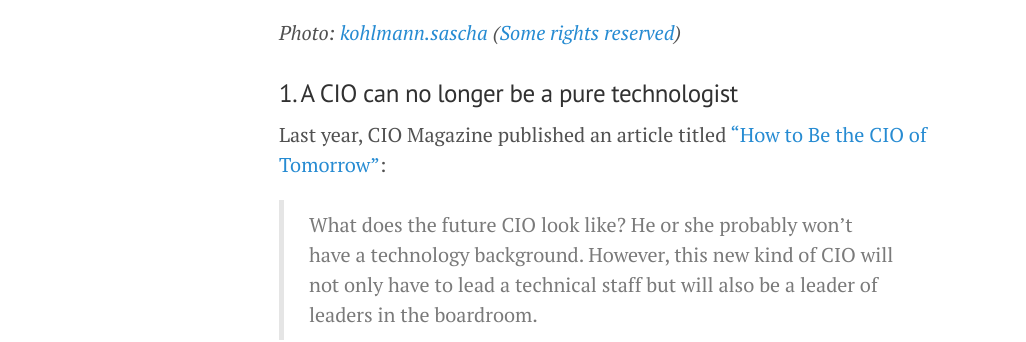
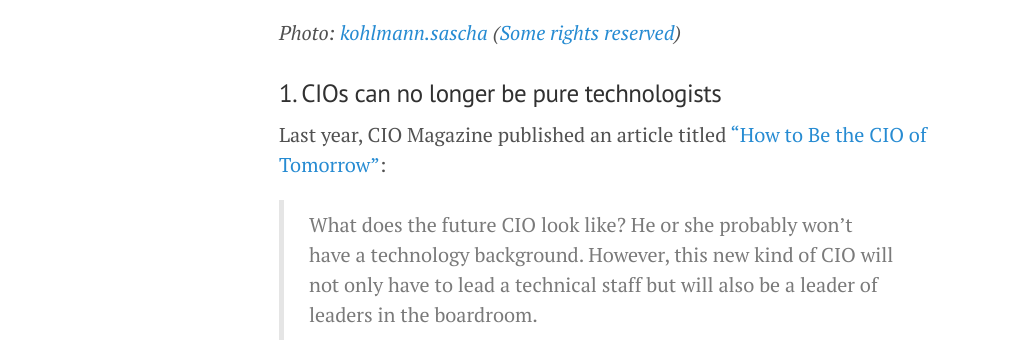
Before and after one commit to imclaren/blog, a Jekyll site: the page built from _posts/2015-02-10-blackbox.md, in a window 1280 px wide and 900 px high, scrolled down 438 px. Shown: the part 183-525 px from the top of the window, without its empty margins (1-1027 px from the left). Built offline with Jekyll 4.4.1, drawn with Linux system fonts in a browser that asks for light colours; Markdown is read by kramdown in place of the engine named in the settings.

Commit message:
blackbox

```diff
--- a/_posts/2015-02-10-blackbox.md
+++ b/_posts/2015-02-10-blackbox.md
@@ -9,7 +9,7 @@
 
 *Photo: [kohlmann.sascha](https://www.flickr.com/photos/skohlmann/) ([Some rights reserved](https://creativecommons.org/licenses/by/2.0/))*
 
-### 1. A CIO can no longer be a pure technologist
+### 1. CIOs can no longer be pure technologists
 
 Last year, CIO Magazine published an article titled ["How to Be the CIO of Tomorrow"](http://www.cio.com/article/2849270/cio-role/how-to-be-the-cio-of-tomorrow.html):
 
```
